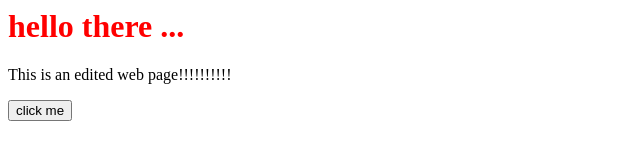
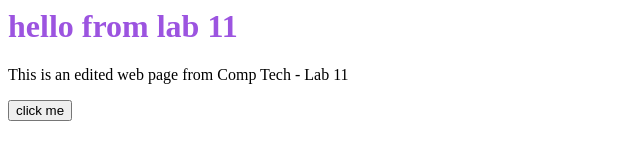
Before and after one commit to sarahoconnor10/ApacheWebsite, a plain HTML site: page index.html in a window 1280 px wide. Shown: the whole page, without its empty margins (0-640 px from the left). Drawn offline with Linux system fonts and the light colour scheme.

Commit message:
changed colour and h1 message

```diff
--- a/index.html
+++ b/index.html
@@ -3,15 +3,15 @@
 		<title>Sarah's VM </title>
 		<style>
 			h1 {
-				color: red;
+				color: rgb(156, 84, 224);
 			}
 		</style>
 
 
 	</head>
 	<body>
-		<h1> hello there ... </h1>
-		<div><p id = "swap"> This is an edited web page!!!!!!!!!! </p></div>
+		<h1> hello from lab 11 </h1>
+		<div><p id = "swap"> This is an edited web page from Comp Tech - Lab 11 </p></div>
 		<button onclick = "myEvent()">click me</button>
 
 
```
